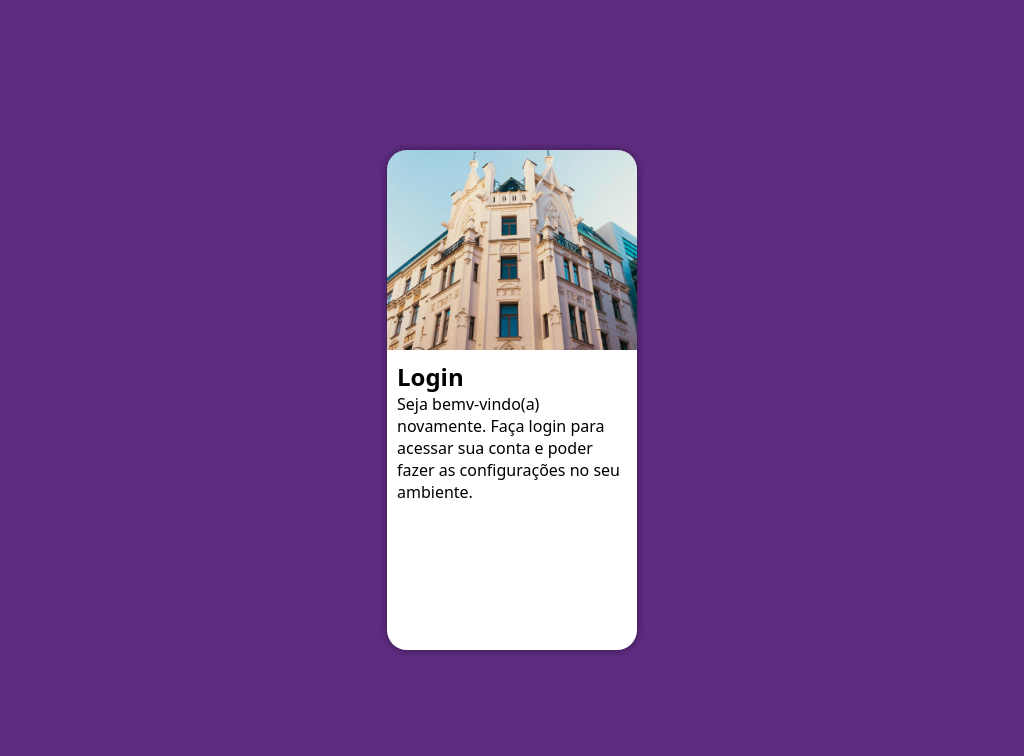
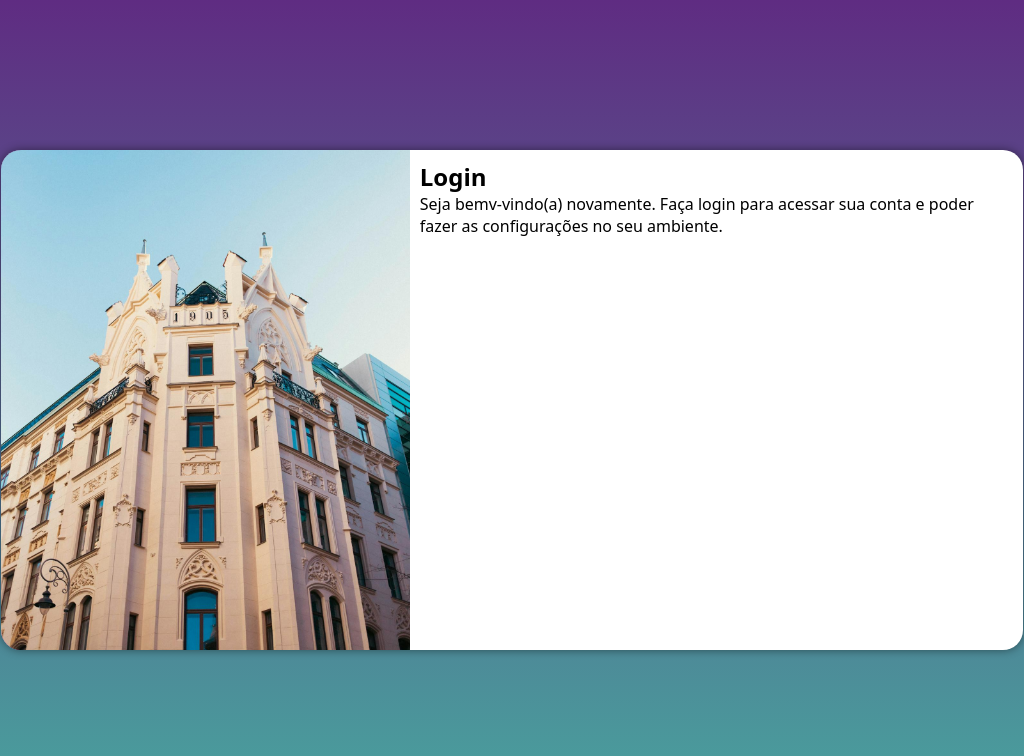
Before and after one commit to keisydev/projeto-login, a plain HTML site: page index.html in a window 1024 px wide. Drawn offline with Linux system fonts and the light colour scheme.

Commit message:
media query para outras telas

```diff
--- /dev/null
+++ b/estilo/media-query.css
@@ -0,0 +1,47 @@
+@charset "UTF-8";
+
+@media screen and (min-width: 768px) and (max-width: 1024px) {
+
+    body {
+        background-image: linear-gradient(to top, #49a09d, #5f2c82);
+    }
+
+    section#login {
+        width: 80vw;
+    }
+
+    section#login > div#imagem {
+        float: left;
+        width: 30%;
+        height: 100%;
+    }
+
+    section#login > div#formulario {
+        float: right;
+        width: 70%;
+    }
+
+}
+
+@media screen and (min-width: 1024px) {
+
+    body {
+        background-image: linear-gradient(to top, #49a09d, #5f2c82);
+    }
+
+    section#login {
+        width: 1022px;
+    }
+
+    section#login > div#imagem {
+        float: left;
+        width: 40%;
+        height: 100%;
+    }
+
+    section#login > div#formulario {
+        float: right;
+        width: 60%;
+    }
+
+}
--- a/estilos/style.css
+++ b/estilos/style.css
@@ -35,6 +35,8 @@ section#login {
     border-radius: 20px;
     overflow: hidden;
     box-shadow: 0px 0px 10px rgba(0, 0, 0, 0.462);
+    transition: width .3s, heigth .3s;
+    transition-timing-function: ease;
 }
 
 section#login > div#imagem {
--- a/index.html
+++ b/index.html
@@ -5,6 +5,7 @@
     <meta name="viewport" content="width=device-width, initial-scale=1.0">
     <title>Projeto Login</title>
     <link rel="stylesheet" href="estilos/style.css">
+    <link rel="stylesheet" href="estilo/media-query.css">
 </head>
 <body>
     <main>
```
